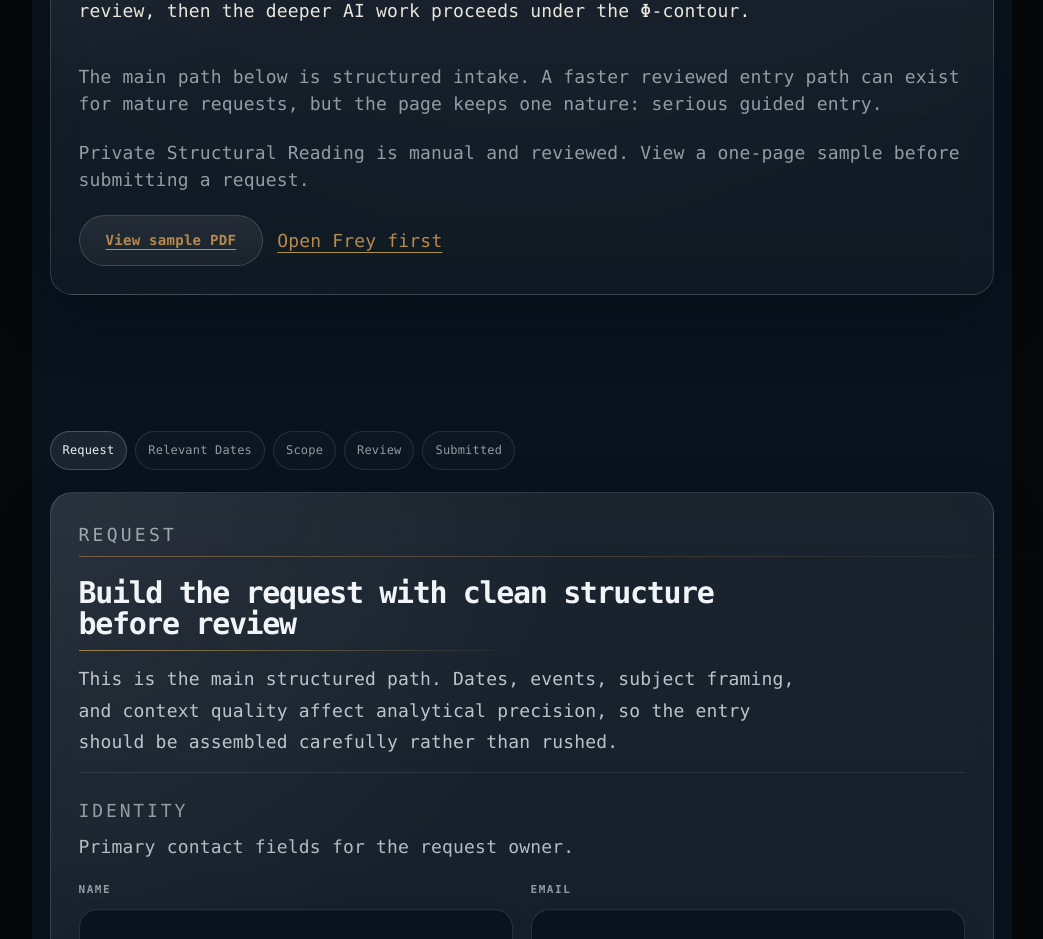
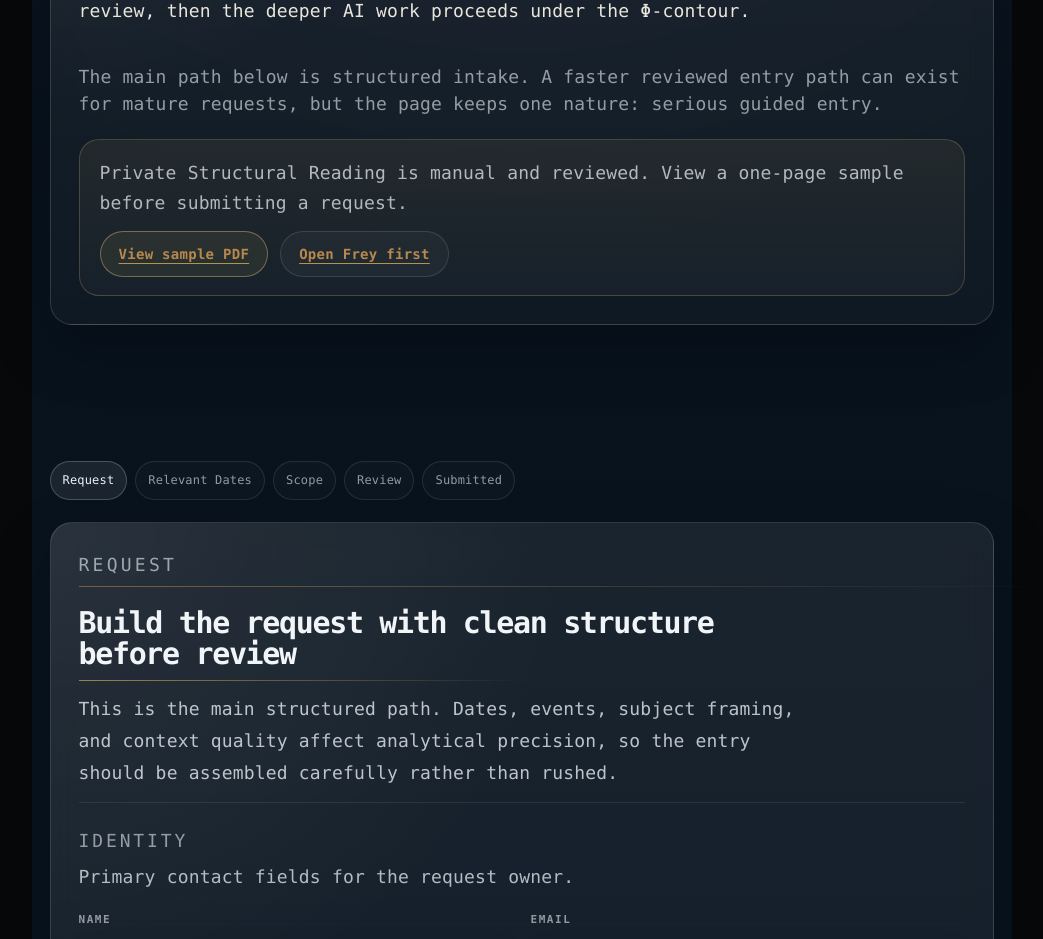
Before and after one commit to AiBhrigu/bhrigu-portal, a Next.js app: page /access in a window 1280 px wide. Shown: the part 900-1839 px from the top of the page, without its empty margins (111-1154 px from the left). Built offline with nearby package versions, Linux system fonts and the light colour scheme.

Commit message:
ACCESS_USER_EXAMPLE_PDF_LINK_REPAIR_v0_6

```diff
--- a/pages/access.tsx
+++ b/pages/access.tsx
@@ -859,20 +859,82 @@ function IntroBlock() {
         The main path below is structured intake. A faster reviewed entry path can exist for mature requests, but the page keeps one nature: serious guided entry.
       </p>
 
-      <p className="tiny" data-access-pdf-sample-copy="ACCESS_USER_EXAMPLE_PDF_V0_1">
+      <div
+        data-access-pdf-sample="ACCESS_USER_EXAMPLE_PDF_V0_6"
+        style={{
+          display: "grid",
+          gap: 14,
+          padding: "18px 20px",
+          border: "1px solid rgba(230, 196, 120, 0.22)",
+          borderRadius: 20,
+          background: "linear-gradient(180deg, rgba(230,196,120,0.08), rgba(255,255,255,0.03))",
+        }}
+      >
+        <p
+          data-access-pdf-sample-copy="ACCESS_USER_EXAMPLE_PDF_V0_6"
+          style={{
+            margin: 0,
+            fontSize: 13,
+            lineHeight: 1.62,
+            color: "rgba(234,241,247,0.72)",
+          }}
+        >
           Private Structural Reading is manual and reviewed. View a one-page sample before submitting a request.
         </p>
 
-      <div className="actions" data-access-pdf-sample="ACCESS_USER_EXAMPLE_PDF_V0_1">
+        <div
+          data-access-pdf-actions="ACCESS_USER_EXAMPLE_PDF_ACTIONS_V0_6"
+          style={{
+            display: "flex",
+            flexWrap: "wrap",
+            gap: 12,
+            alignItems: "center",
+          }}
+        >
           <a
             href="/access-private-structural-reading-sample-v0-1.pdf"
-          className="btnSecondary"
             target="_blank"
             rel="noopener noreferrer"
+            data-access-pdf-link="ACCESS_USER_EXAMPLE_PDF_V0_6"
+            style={{
+              display: "inline-flex",
+              alignItems: "center",
+              justifyContent: "center",
+              minHeight: 44,
+              padding: "10px 18px",
+              borderRadius: 999,
+              border: "1px solid rgba(230,196,120,0.42)",
+              background: "rgba(230,196,120,0.08)",
+              color: "#e0aa57",
+              textDecoration: "none",
+              fontSize: 14,
+              fontWeight: 600,
+              letterSpacing: "0.02em",
+            }}
           >
             View sample PDF
           </a>
-        <Link href="/frey" className="btnGhost">Open Frey first</Link>
+          <Link
+            href="/frey"
+            style={{
+              display: "inline-flex",
+              alignItems: "center",
+              justifyContent: "center",
+              minHeight: 44,
+              padding: "10px 18px",
+              borderRadius: 999,
+              border: "1px solid rgba(255,255,255,0.12)",
+              background: "rgba(255,255,255,0.03)",
+              color: "rgba(234,241,247,0.82)",
+              textDecoration: "none",
+              fontSize: 14,
+              fontWeight: 600,
+              letterSpacing: "0.02em",
+            }}
+          >
+            Open Frey first
+          </Link>
+        </div>
       </div>
     </section>
   );
@@ -924,12 +986,41 @@ function FormProgress(props: {
   const active = props.formState === "success" ? "submitted" : props.currentStep;
 
   return (
-    <nav className="progress" aria-label="Request progress">
-      {items.map((item) => (
-        <span key={item} className={`progressStep ${active === item ? "progressStepActive" : ""}`}>
+    <nav
+      className="progress"
+      aria-label="Request progress"
+      data-access-progress="ACCESS_PROGRESS_INLINE_LAYOUT_V0_6"
+      style={{
+        display: "flex",
+        flexWrap: "wrap",
+        gap: 8,
+        margin: "22px 0",
+      }}
+    >
+      {items.map((item) => {
+        const isActive = active === item;
+        return (
+          <span
+            key={item}
+            className={`progressStep ${isActive ? "progressStepActive" : ""}`}
+            style={{
+              display: "inline-flex",
+              alignItems: "center",
+              justifyContent: "center",
+              padding: "8px 12px",
+              borderRadius: 999,
+              border: isActive
+                ? "1px solid rgba(255,255,255,0.2)"
+                : "1px solid rgba(255,255,255,0.1)",
+              color: isActive ? "#eaf1f7" : "rgba(234,241,247,0.6)",
+              fontSize: 12,
+              background: isActive ? "rgba(255,255,255,0.08)" : "rgba(255,255,255,0.02)",
+            }}
+          >
             {labelForStep(item)}
           </span>
-      ))}
+        );
+      })}
     </nav>
   );
 }
```
Lines whose indentation alone changed are shown as unchanged.
